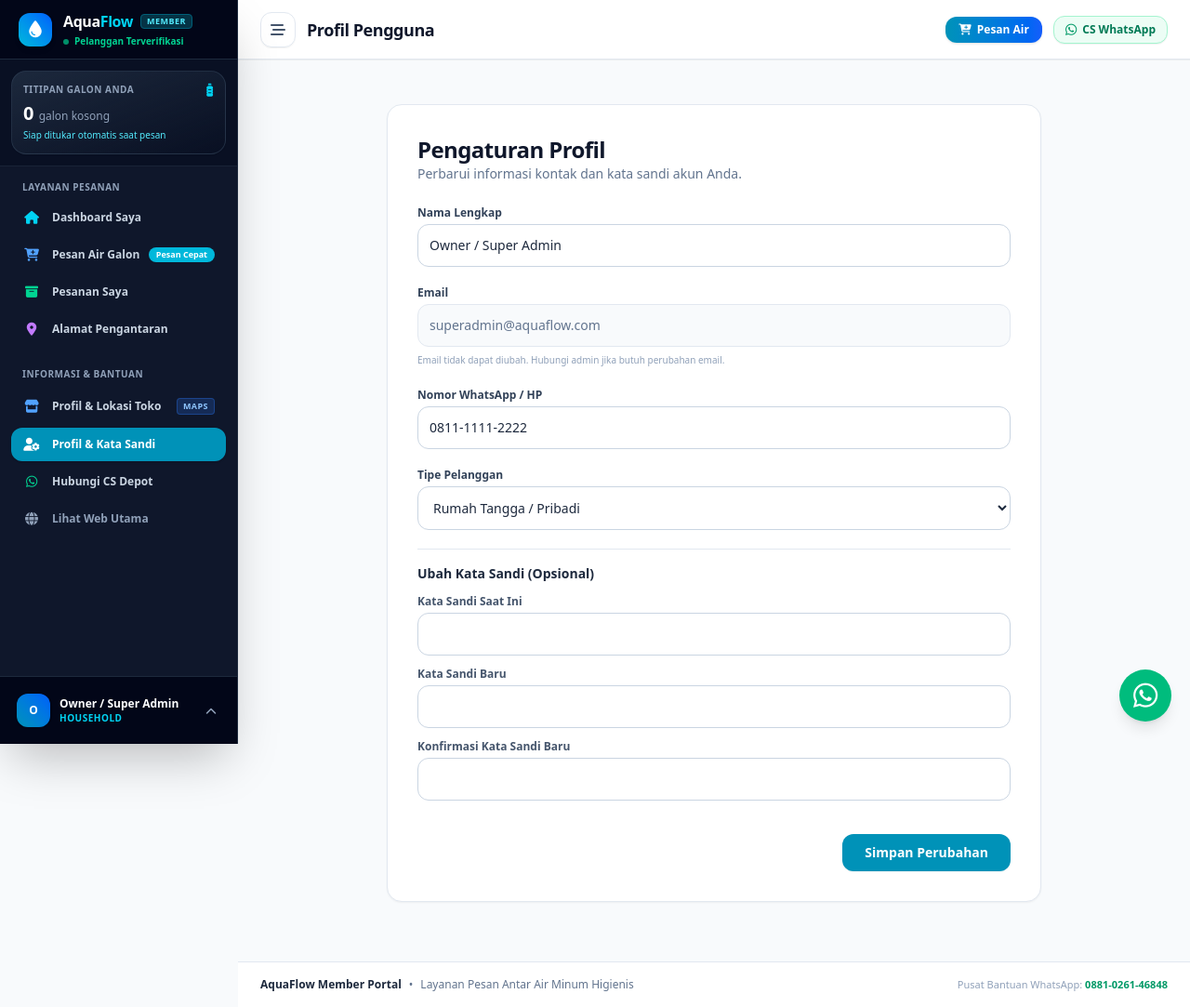
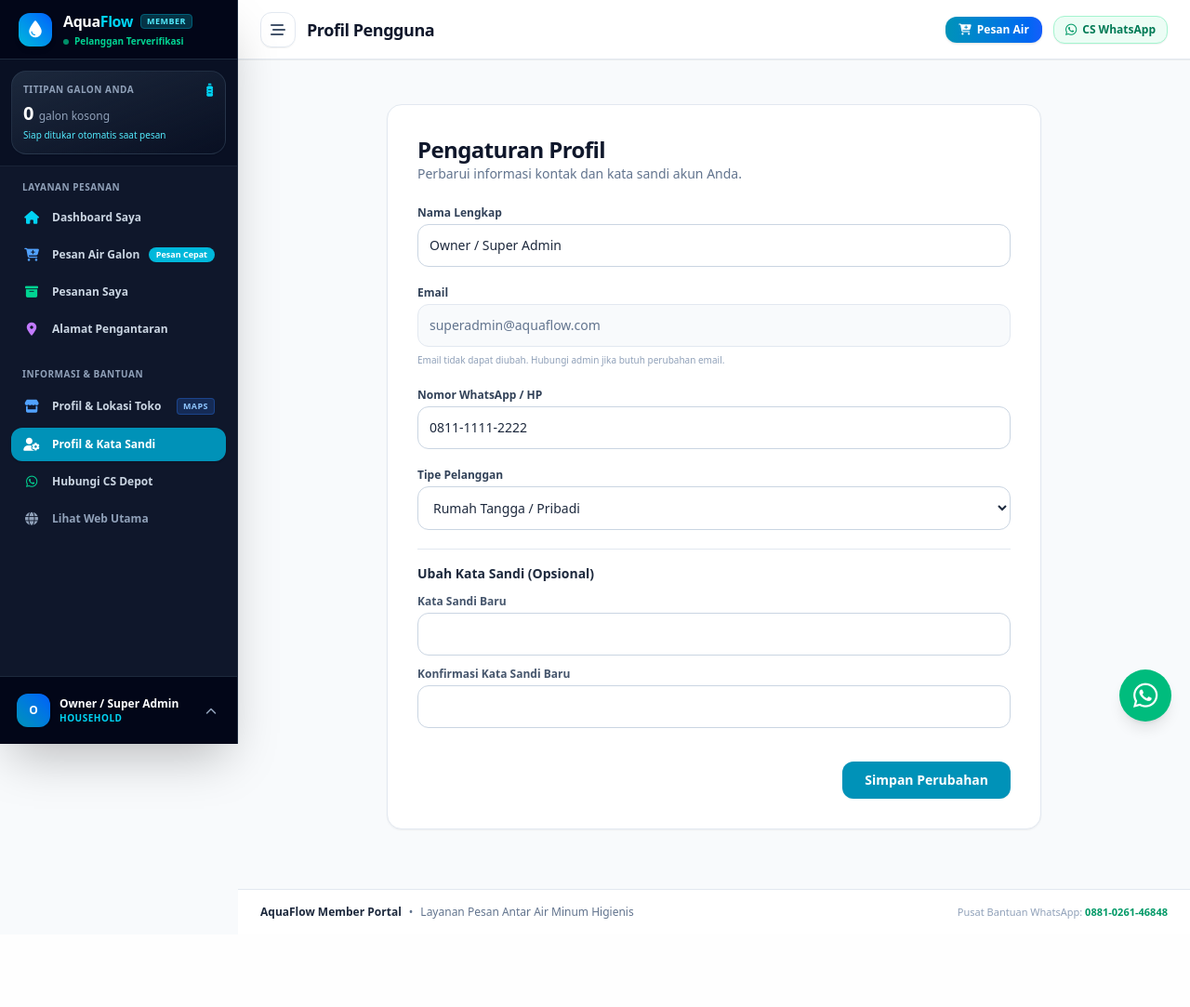
Before and after one commit to aldopandiangan998-art/water-delivery-management-system, a Laravel app: page /customer/profile in a window 1280 px wide. Shown: the whole page at 93% size. After the commit the page ends 988 px from the top, so only its background shows below. Run offline with Laravel 12, Linux system fonts and the light colour scheme; a user stored in the database is signed in; data comes from the database, SQL or seed files in the repository; style sheets or scripts are compiled from the project's sources.

Commit message:
refactor: remove current password requirement from customer profile update

```diff
--- a/app/Http/Controllers/Customer/CustomerDashboardController.php
+++ b/app/Http/Controllers/Customer/CustomerDashboardController.php
@@ -67,7 +67,6 @@ class CustomerDashboardController extends Controller
             'name' => ['required', 'string', 'max:255'],
             'phone' => ['required', 'string', 'max:20'],
             'customer_type' => ['required', 'string', 'in:household,retail_shop,office,restaurant'],
-            'current_password' => ['nullable', 'required_with:new_password', 'current_password'],
             'new_password' => ['nullable', 'min:8', 'confirmed'],
         ]);
 
--- a/resources/views/customer/profile.blade.php
+++ b/resources/views/customer/profile.blade.php
@@ -48,11 +48,6 @@
 
                 <div class="space-y-3">
                     <div>
-                        <label class="block text-xs font-semibold text-slate-600 mb-1">Kata Sandi Saat Ini</label>
-                        <input type="password" name="current_password"
-                               class="w-full text-sm border border-slate-300 rounded-xl p-3 focus:ring-2 focus:ring-cyan-500">
-                    </div>
-                    <div>
                         <label class="block text-xs font-semibold text-slate-600 mb-1">Kata Sandi Baru</label>
                         <input type="password" name="new_password"
                                class="w-full text-sm border border-slate-300 rounded-xl p-3 focus:ring-2 focus:ring-cyan-500">
```
